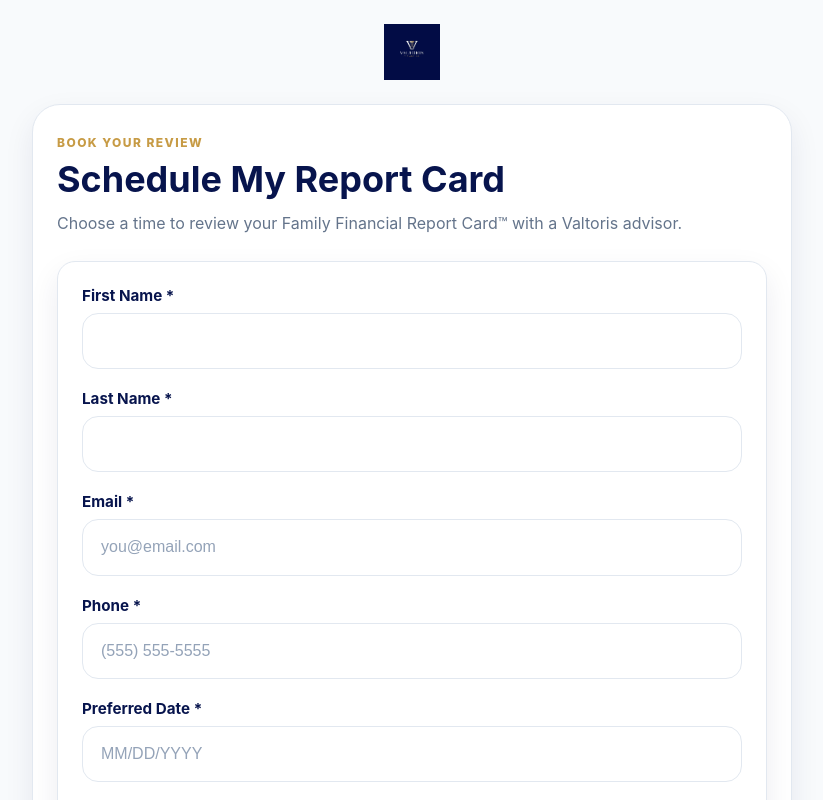
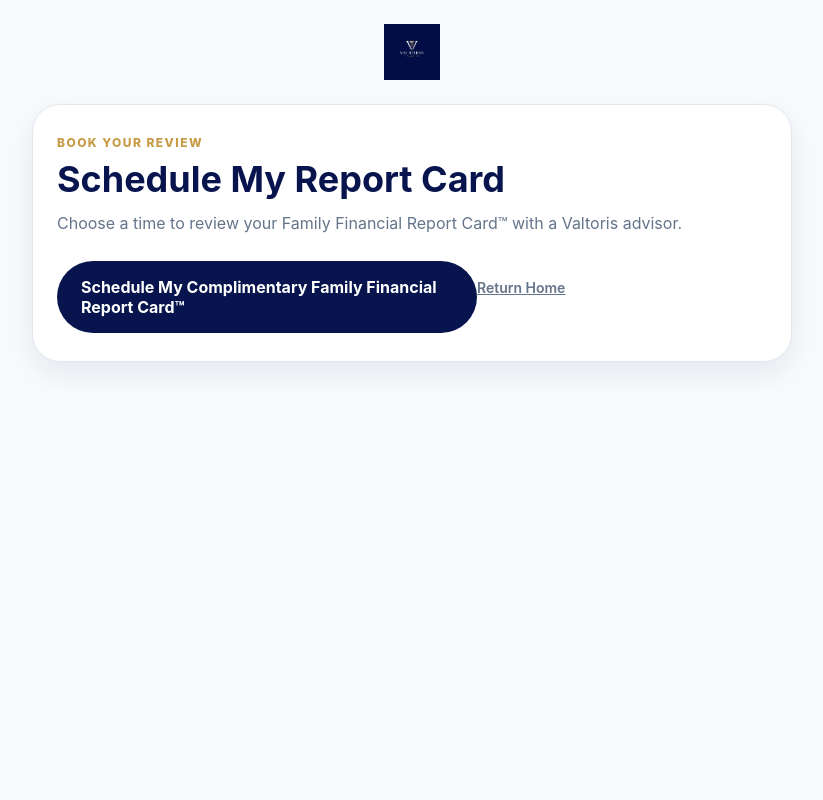
Before and after one commit to luisp-svg/valtoris-financial-site-3, a React (Vite) app: page /schedule in a window 1280 px wide. Shown: the top 800 px of the page, without its empty margins (228-1051 px from the left). Built offline with nearby package versions, Linux system fonts and the light colour scheme.

Commit message:
Connect Google Sheets and Calendly

```diff
--- /dev/null
+++ b/components/ScheduleReportCardLink.tsx
@@ -0,0 +1,32 @@
+import { MouseEvent, ReactNode } from 'react'
+import {
+  CALENDLY_REPORT_CARD_BUTTON_LABEL,
+  CALENDLY_REPORT_CARD_URL,
+} from '../constants/urls'
+
+type ScheduleReportCardLinkProps = {
+  className?: string
+  children?: ReactNode
+}
+
+export default function ScheduleReportCardLink({
+  className,
+  children = CALENDLY_REPORT_CARD_BUTTON_LABEL,
+}: ScheduleReportCardLinkProps) {
+  function handleClick(event: MouseEvent<HTMLAnchorElement>) {
+    event.preventDefault()
+    window.open(CALENDLY_REPORT_CARD_URL, '_blank', 'noopener,noreferrer')
+  }
+
+  return (
+    <a
+      className={className}
+      href={CALENDLY_REPORT_CARD_URL}
+      target="_blank"
+      rel="noopener noreferrer"
+      onClick={handleClick}
+    >
+      {children}
+    </a>
+  )
+}
--- /dev/null
+++ b/constants/urls.ts
@@ -0,0 +1,10 @@
+export const CALENDLY_REPORT_CARD_URL = 'https://calendly.com/valtoris/reportcard'
+
+export const CALENDLY_REPORT_CARD_BUTTON_LABEL =
+  'Schedule My Complimentary Family Financial Report Card™'
+
+export const GOOGLE_SHEETS_CALCULATOR_WEBHOOK_URL =
+  'https://script.google.com/macros/s/AKfycbwQ-BQft16jp5_FLYwztT4gLeuNYx-bwEr2_AIGxO7LBDryMWjiAa_2gpjXtN2ibkM/exec'
+
+export const CALCULATOR_SUBMISSION_WARNING =
+  'We saved your results locally, but there was an issue sending them to Valtoris. You can still view your results.'
--- a/pages/CheckupPage.tsx
+++ b/pages/CheckupPage.tsx
@@ -1,4 +1,6 @@
 import LeadForm from '../components/LeadForm'
+import ScheduleReportCardLink from '../components/ScheduleReportCardLink'
+import { CALENDLY_REPORT_CARD_BUTTON_LABEL } from '../constants/urls'
 
 export default function CheckupPage() {
   return (
@@ -13,10 +15,11 @@
             Receive a complete evaluation of your family's protection, retirement, debt strategy,
             estate planning, tax efficiency, and long-term financial goals.
           </p>
+          <ScheduleReportCardLink className="button checkup-schedule-link" />
         </div>
         <LeadForm
           source="family-financial-report-card"
-          title="Schedule My Complimentary Family Financial Report Card™"
+          title={CALENDLY_REPORT_CARD_BUTTON_LABEL}
         />
       </div>
     </section>
--- a/pages/FamilyProtectionResults.tsx
+++ b/pages/FamilyProtectionResults.tsx
@@ -1,5 +1,6 @@
-import { Link, useLocation, useNavigate } from 'react-router-dom'
+import { useLocation, useNavigate } from 'react-router-dom'
 import BrandLogo from '../components/BrandLogo'
+import ScheduleReportCardLink from '../components/ScheduleReportCardLink'
 import {
   calculateSelectedNeed,
   formatCurrency,
@@ -28,6 +29,12 @@
   const location = useLocation()
   const navigate = useNavigate()
   const answers = loadAnswers(location.state)
+  const submissionWarning =
+    location.state &&
+    typeof location.state === 'object' &&
+    'submissionWarning' in location.state
+      ? String((location.state as { submissionWarning?: string }).submissionWarning ?? '')
+      : ''
   const familyName = answers.family.firstName.trim()
   const greeting = familyName ? `Prepared for ${familyName}` : 'Sample Protection Analysis'
 
@@ -41,6 +48,12 @@
           <BrandLogo className="protection-results-logo" />
           <p className="protection-results-prepared">{greeting}</p>
         </header>
+
+        {submissionWarning ? (
+          <p className="submission-notice" role="status">
+            {submissionWarning}
+          </p>
+        ) : null}
 
         <section className="protection-results-hero">
           <p className="protection-results-kicker">Valtoris Financial</p>
@@ -65,9 +78,7 @@
             recommendations for protection, retirement, debt strategy, estate planning, tax
             efficiency, and long-term financial planning.
           </p>
-          <Link className="protection-results-cta-button" to="/schedule">
-            Schedule My Complimentary Family Financial Report Card™
-          </Link>
+          <ScheduleReportCardLink className="protection-results-cta-button" />
           <button
             type="button"
             className="protection-results-back"
--- a/pages/FamilyReportCardResults.tsx
+++ b/pages/FamilyReportCardResults.tsx
@@ -1,5 +1,6 @@
-import { Link, useLocation, useNavigate } from 'react-router-dom'
+import { useLocation, useNavigate } from 'react-router-dom'
 import BrandLogo from '../components/BrandLogo'
+import ScheduleReportCardLink from '../components/ScheduleReportCardLink'
 import PriorityRecommendationCard from '../components/results/PriorityRecommendationCard'
 import { DEMO_ANSWERS_STORAGE_KEY } from '../components/assessment/constants'
 import { DemoAssessmentAnswers, INITIAL_DEMO_ANSWERS } from '../components/assessment/types'
@@ -135,9 +136,7 @@
             Meet with a Valtoris Financial Strategist to review your report and build your
             personalized Family Financial Blueprint™.
           </p>
-          <Link className="results-cta-button" to="/schedule">
-            Schedule My Strategy Session
-          </Link>
+          <ScheduleReportCardLink className="results-cta-button" />
           <button type="button" className="results-back-link" onClick={() => navigate('/assessment')}>
             Retake Assessment
           </button>
--- a/pages/ScheduleReportCardPage.tsx
+++ b/pages/ScheduleReportCardPage.tsx
@@ -1,26 +1,8 @@
-import { FormEvent, useState } from 'react'
 import { Link } from 'react-router-dom'
 import BrandLogo from '../components/BrandLogo'
-import TextInput from '../components/assessment/TextInput'
+import ScheduleReportCardLink from '../components/ScheduleReportCardLink'
 
 export default function ScheduleReportCardPage() {
-  const [submitted, setSubmitted] = useState(false)
-  const [form, setForm] = useState({
-    firstName: '',
-    lastName: '',
-    email: '',
-    phone: '',
-    preferredDate: '',
-  })
-
-  const isComplete = Object.values(form).every((value) => value.trim() !== '')
-
-  function handleSubmit(event: FormEvent) {
-    event.preventDefault()
-    if (!isComplete) return
-    setSubmitted(true)
-  }
-
   return (
     <div className="schedule-shell">
       <div className="schedule-container">
@@ -28,19 +10,6 @@
           <BrandLogo className="schedule-logo" />
         </header>
 
-        {submitted ? (
-          <section className="schedule-card schedule-success">
-            <p className="schedule-kicker">Request Received</p>
-            <h1>Your Report Card Review Is Scheduled</h1>
-            <p>
-              Thank you, {form.firstName}. A Valtoris advisor will follow up shortly to confirm your
-              complimentary Family Financial Report Card™ review.
-            </p>
-            <Link className="schedule-primary-btn" to="/">
-              Return Home
-            </Link>
-          </section>
-        ) : (
         <section className="schedule-card">
           <p className="schedule-kicker">Book Your Review</p>
           <h1>Schedule My Report Card</h1>
@@ -48,51 +17,12 @@
             Choose a time to review your Family Financial Report Card™ with a Valtoris advisor.
           </p>
 
-            <form className="assessment-form" onSubmit={handleSubmit}>
-              <TextInput
-                label="First Name"
-                name="scheduleFirstName"
-                value={form.firstName}
-                onChange={(value) => setForm((current) => ({ ...current, firstName: value }))}
-                required
-              />
-              <TextInput
-                label="Last Name"
-                name="scheduleLastName"
-                value={form.lastName}
-                onChange={(value) => setForm((current) => ({ ...current, lastName: value }))}
-                required
-              />
-              <TextInput
-                label="Email"
-                name="scheduleEmail"
-                value={form.email}
-                onChange={(value) => setForm((current) => ({ ...current, email: value }))}
-                placeholder="you@email.com"
-                required
-              />
-              <TextInput
-                label="Phone"
-                name="schedulePhone"
-                value={form.phone}
-                onChange={(value) => setForm((current) => ({ ...current, phone: value }))}
-                placeholder="(555) 555-5555"
-                required
-              />
-              <TextInput
-                label="Preferred Date"
-                name="scheduleDate"
-                value={form.preferredDate}
-                onChange={(value) => setForm((current) => ({ ...current, preferredDate: value }))}
-                placeholder="MM/DD/YYYY"
-                required
-              />
-              <button type="submit" className="schedule-primary-btn" disabled={!isComplete}>
-                Confirm Appointment
-              </button>
-            </form>
+          <ScheduleReportCardLink className="schedule-primary-btn" />
+
+          <Link className="schedule-back-link" to="/">
+            Return Home
+          </Link>
         </section>
-        )}
       </div>
     </div>
   )
--- a/src/styles.css
+++ b/src/styles.css
@@ -92,6 +92,9 @@
   box-shadow: var(--shadow);
 }
 .notice { font-size: 14px; }
+.checkup-schedule-link {
+  margin-top: 20px;
+}
 
 /* Family Financial Report Card & Assessment */
 .assessment-shell {
@@ -692,6 +695,25 @@
   color: var(--muted);
   line-height: 1.65;
 }
+.schedule-back-link {
+  display: inline-block;
+  margin-top: 16px;
+  color: var(--muted);
+  font-size: 14px;
+  font-weight: 600;
+  text-decoration: underline;
+}
+.submission-notice {
+  margin: 0 0 16px;
+  padding: 14px 16px;
+  border-radius: 16px;
+  border: 1px solid #f0d9a8;
+  background: rgba(199, 155, 69, 0.12);
+  color: #7a5a1f;
+  font-size: 0.875rem;
+  line-height: 1.55;
+  text-align: center;
+}
 
 /* Family Protection Calculator */
 .calculator-shell,
```
Also changed, not shown: components/calculator/submitCalculatorResults.ts (added, +113 -0 lines), pages/FamilyProtectionCalculator.tsx (+24 -5 lines), 6 other files (tests, documents, lock files or other folders). Lines whose indentation alone changed are shown as unchanged.
